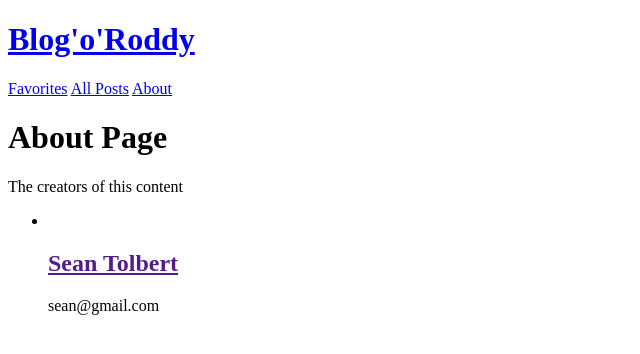
After one commit to seantolbert/blogoroddy, a Django app: page /about in a window 1280 px wide. The commit adds this page. Shown: the top 354 px of the page, without its empty margins (0-640 px from the left). Run offline with Django 3.2, Linux system fonts and the light colour scheme; data comes from the database, SQL or seed files in the repository.

Commit message:
stubs up about page

```diff
--- /dev/null
+++ b/poster/templates/poster/about.html
@@ -0,0 +1,14 @@
+{% extends 'base.html' %}
+{% load static %}
+
+{% block title %}about{% endblock %}
+
+{% block content %}
+<h1>About Page</h1>
+<p>The creators of this content</p>
+<ul>
+    {% for author in authors %}
+        {% include 'poster/partials/author_card.html' %}
+    {% endfor %}
+</ul>
+{% endblock %}
--- /dev/null
+++ b/poster/templates/poster/partials/author_card.html
@@ -0,0 +1,7 @@
+<li>
+  <article>
+    <img src="" alt="" />
+    <h2><a href="">{{author.first_name}} {{author.last_name}}</a></h2>
+    <p>{{author.email}}</p>
+  </article>
+</li>
--- a/poster/urls.py
+++ b/poster/urls.py
@@ -5,5 +5,6 @@ urlpatterns = [
     path("", views.HomePageView.as_view(), name="home"),
     path("posts/", views.IndexView.as_view(), name="index"),
     path("posts/<slug:slug>", views.DetailView.as_view(), name="details"),
-    path("read-later", views.ReadLaterView.as_view(), name="read-later")
+    path("read-later", views.ReadLaterView.as_view(), name="read-later"),
+    path("about", views.AboutView.as_view(), name="about")
 ]
--- a/poster/views.py
+++ b/poster/views.py
@@ -1,11 +1,10 @@
-from typing import List
 from django.shortcuts import render, get_object_or_404
 from django.views.generic import ListView
 from django.views import View
 from django.http import HttpResponseRedirect
 from django.urls import reverse
 
-from .models import Post
+from .models import Post, Author
 from .forms import CommentForm
 
 # Create your views here.
@@ -20,6 +19,12 @@ class HomePageView(ListView):
         queryset = super().get_queryset()
         data = queryset[:3]
         return data
+
+class AboutView(ListView):
+    template_name = "poster/about.html"
+    model = Author
+    context_object_name = "authors"
+
 
 class IndexView(ListView):
     template_name = "poster/index.html"
--- a/templates/base.html
+++ b/templates/base.html
@@ -15,6 +15,7 @@
         <nav>
             <a href="{% url 'read-later' %}">Favorites</a>
             <a href="{% url 'index' %}">All Posts</a>
+            <a href="{% url 'about' %}">About</a>
         </nav>
     </header>
     {% block content %}{% endblock content %}
```
